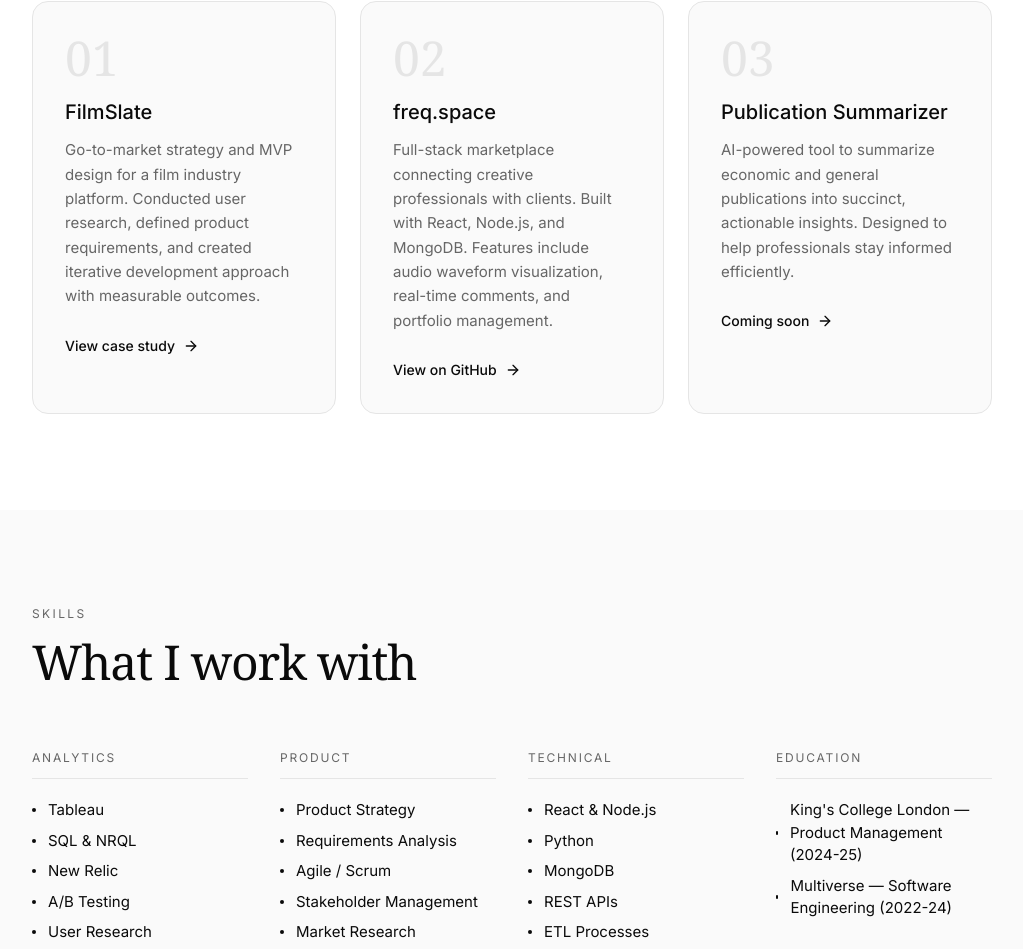
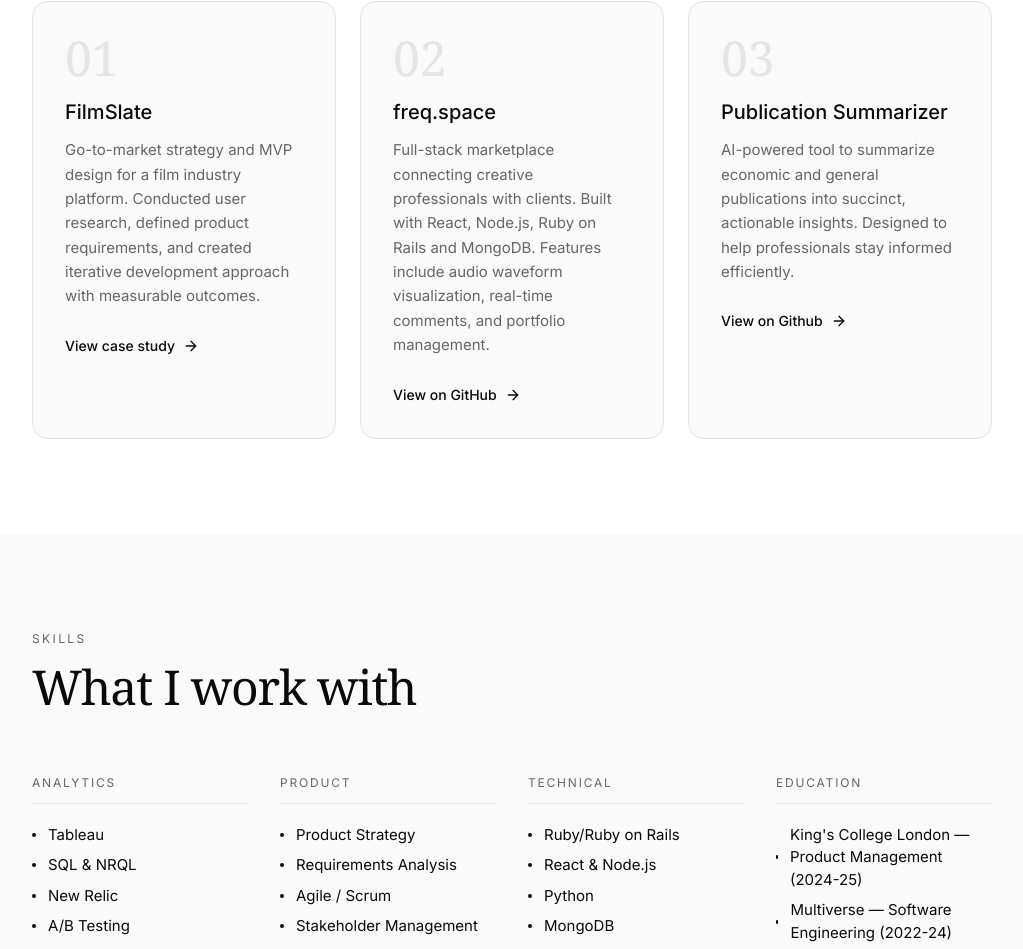
Before and after one commit to kanya01/mosser, a React (Vite) app: page / in a window 1280 px wide. Shown: the part 2203-3152 px from the top of the page, without its empty margins (128-1151 px from the left). Built offline with nearby package versions, Linux system fonts and the light colour scheme.

Commit message:
Update project links and technology stack in portfolio

```diff
--- a/src/components/portfolio.jsx
+++ b/src/components/portfolio.jsx
@@ -68,23 +68,23 @@
         {
             number: "02",
             name: "freq.space",
-            description: "Full-stack marketplace connecting creative professionals with clients. Built with React, Node.js, and MongoDB. Features include audio waveform visualization, real-time comments, and portfolio management.",
-            link: "https://github.com/kanya01",
+            description: "Full-stack marketplace connecting creative professionals with clients. Built with React, Node.js, Ruby on Rails and MongoDB. Features include audio waveform visualization, real-time comments, and portfolio management.",
+            link: "https://github.com/kanya01/COLABS",
             linkText: "View on GitHub"
         },
         {
             number: "03",
             name: "Publication Summarizer",
             description: "AI-powered tool to summarize economic and general publications into succinct, actionable insights. Designed to help professionals stay informed efficiently.",
-            link: "#",
-            linkText: "Coming soon"
+            link: "https://github.com/kanya01/ePub",
+            linkText: "View on Github"
         }
     ];
 
     const skills = {
         analytics: ["Tableau", "SQL & NRQL", "New Relic", "A/B Testing", "User Research"],
         product: ["Product Strategy", "Requirements Analysis", "Agile / Scrum", "Stakeholder Management", "Market Research"],
-        technical: ["React & Node.js", "Python", "MongoDB", "REST APIs", "ETL Processes"],
+        technical: ["Ruby/Ruby on Rails","React & Node.js", "Python", "MongoDB", "REST APIs", "ETL Processes"],
         education: ["King's College London — Product Management (2024-25)", "Multiverse — Software Engineering (2022-24)"]
     };
 
```
